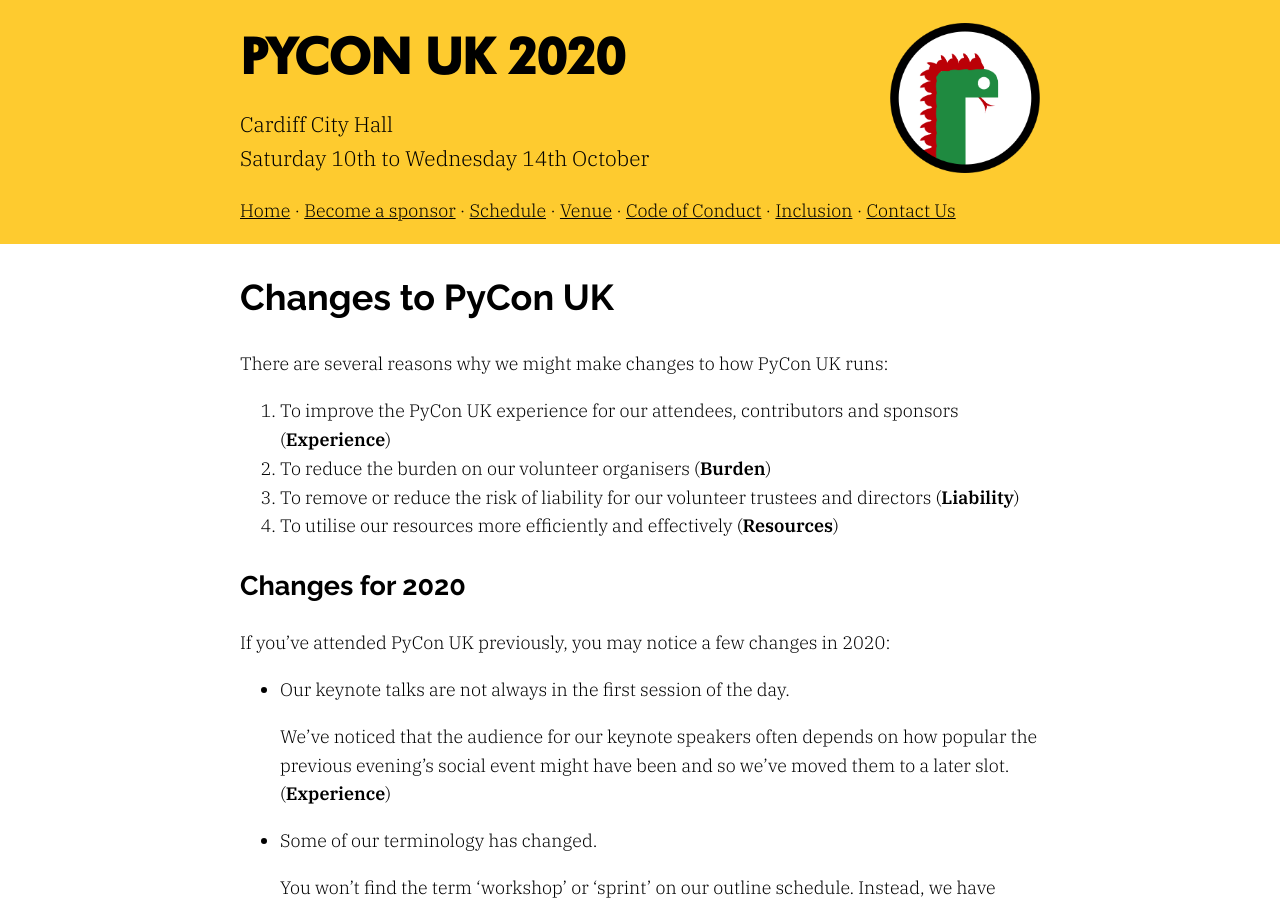
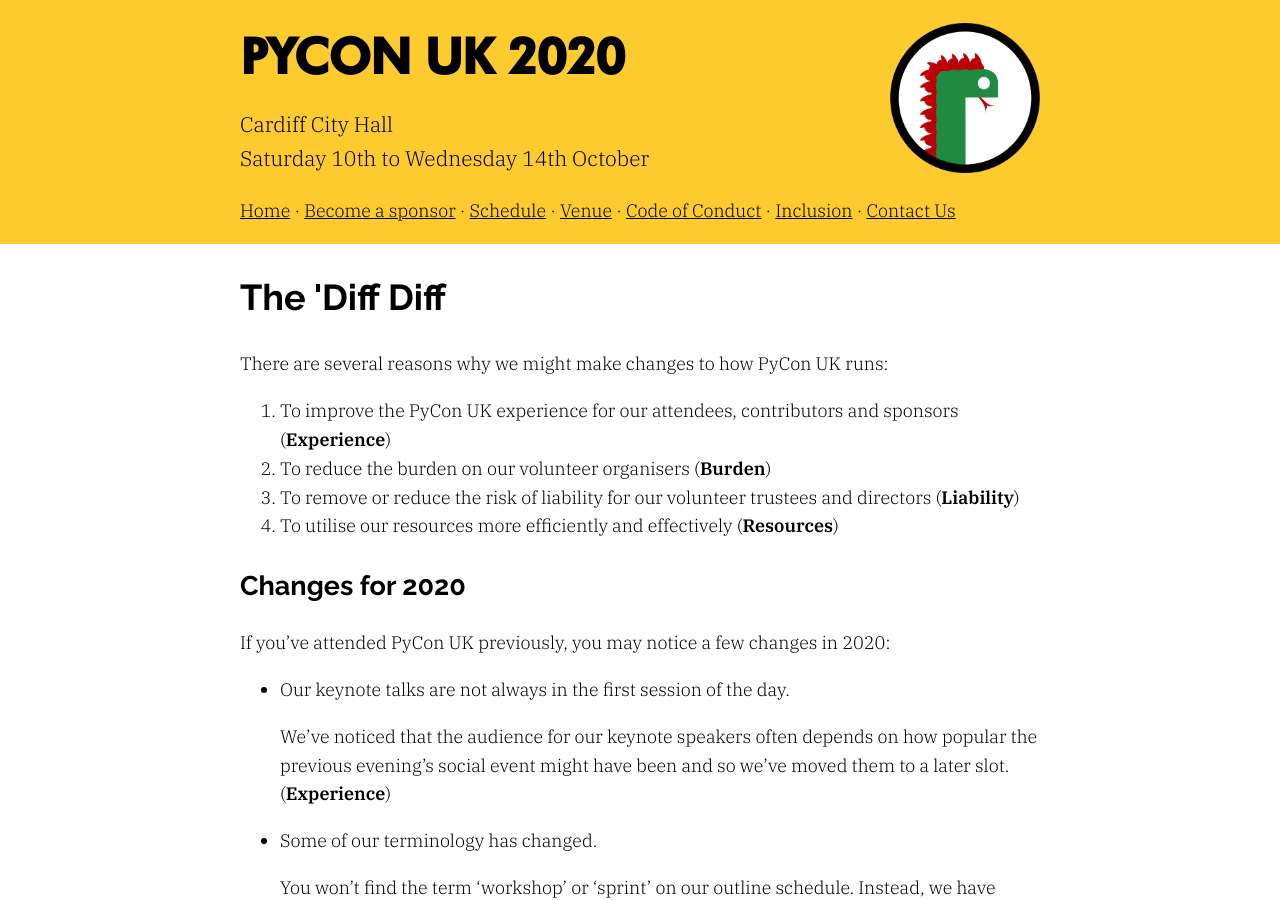
Before and after one commit to PyconUK/2020.pyconuk.org, a Jekyll site: the page built from src/change.md, in a window 1280 px wide and 900 px high. Built offline with Jekyll 4.4.1, drawn with Linux system fonts in a browser that asks for light colours.

Commit message:
Change the title for the change page

```diff
--- a/src/change.md
+++ b/src/change.md
@@ -1,6 +1,6 @@
 ---
 layout: default
-title: Changes to PyCon UK
+title: The 'Diff Diff
 ---
 
 There are several reasons why we might make changes to how PyCon UK runs:
```
